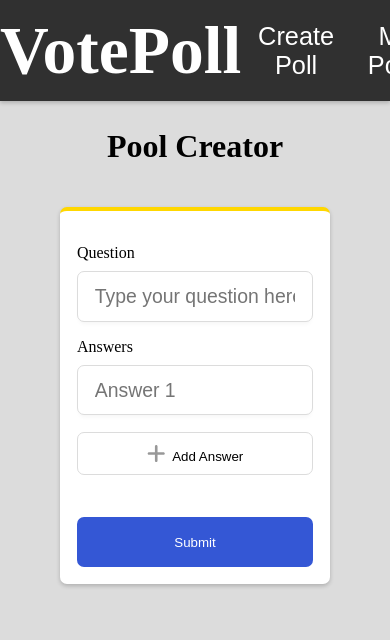
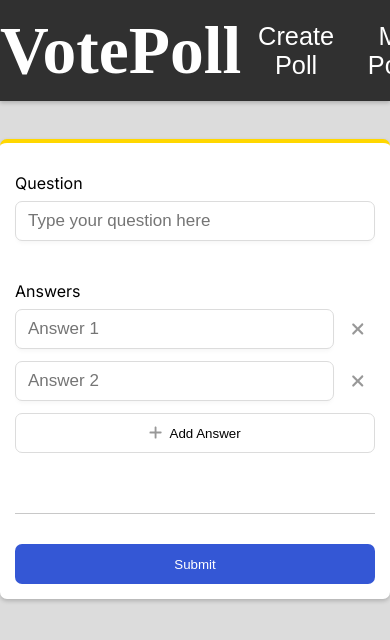
Before and after one commit to Akat21/VotePoll, a React (Create React App) app in the folder front/: page / in a window 390 px wide. Shown: the top 640 px of the page. Built offline with nearby package versions, Linux system fonts and the light colour scheme; no server answers.

Commit message:
mobile responsive

```diff
--- a/front/src/createPool/MainForm.tsx
+++ b/front/src/createPool/MainForm.tsx
@@ -11,7 +11,7 @@ const MainForm: React.FC = () =>{
     const navigate = useNavigate();
 
     const [question, setQuestion] = React.useState<string>("")
-    const [answers, setAnswers] = React.useState<Answers[]>([{name: "", count: 0}])
+    const [answers, setAnswers] = React.useState<Answers[]>([{name: "", count: 0}, {name: "", count: 0}])
     const [errorMessage, setErrorMessage] = React.useState<string | undefined>()
 
     const onSubmitHandle = () =>{
@@ -42,6 +42,7 @@ const MainForm: React.FC = () =>{
                 <Question question={question} setQuestion={setQuestion}/>
                 <Answer answers={answers} setAnswers={setAnswers}/>
                 {errorMessage && <ErrorBox text={errorMessage}/>}
+                <hr />
                 <button type="button" onClick={onSubmitHandle} className="submit-create-btn">Submit</button>
             </form>
         </div>
--- a/front/src/createPool/components/Answer.tsx
+++ b/front/src/createPool/components/Answer.tsx
@@ -32,7 +32,7 @@ const Answer: React.FC<AnswerProps> = ({answers, setAnswers}) =>{
             <div key={idx} className='answers-item-container'>
                 <input type="text" className="answer" name="answer" value={item.name} onChange={(e)=>onHandleInputChange(e.target.value, idx)} placeholder={'Answer ' + (idx + 1)}/>
                 {answers.length > 1 && <button type='button' onClick={() => onHandleInputDelete(idx)}>
-                    <FontAwesomeIcon icon={faTimes} style={{opacity: 0.4}} fontSize={'2.5vh'}/>
+                    <FontAwesomeIcon icon={faTimes} style={{opacity: 0.4}} fontSize={'18px'}/>
                 </button>}
             </div>
 
@@ -44,7 +44,7 @@ const Answer: React.FC<AnswerProps> = ({answers, setAnswers}) =>{
             <label htmlFor="answer">Answers</label>
             {Answers}
             <button type='button' onClick={onHandleInputAppend} className='append-btn'>
-                <FontAwesomeIcon icon={faPlus} style={{marginRight:'7px', opacity: 0.4}} fontSize={'2.5vh'}/>
+                <FontAwesomeIcon icon={faPlus} style={{marginRight:'7px', opacity: 0.4}} fontSize={'15px'}/>
                 {"Add Answer"}
             </button>
         </div>
--- a/front/src/createPool/createPoolPage.css
+++ b/front/src/createPool/createPoolPage.css
@@ -3,40 +3,50 @@
     flex-direction: column;
     align-items: center;
     align-content: center;
-    margin-top: 8vh;
+    margin-top: 60px;
     border-radius: 7px;
-    margin-bottom: 5vh;
-    padding: 60px;
+    font-family: 'Inter', sans-serif;
+    font-weight: 400;
 }
 
+
 .pool-creator-main-form-container{
-    margin-top: 5vh;
+    margin-top: 40px;
     border-radius: 7px;
     border-top: 4px solid gold;
-    width: 80vh;
+    width: 500px;
     background: white;
     box-shadow: 0 2px 4px rgba(0, 0, 0, 0.2);
-    margin-bottom: 5vh;
+    margin-bottom: 30px;
 }
 
 .pool-creator-main-form{
-    margin: 2vh;
-    margin-top: 4vh;
+    margin: 15px;
+    margin-top: 30px;
+}
+
+.pool-creator-main-form hr{
+    height: 1px;
+    border: 0;
+    margin-top: 30px;
+    margin-bottom: 30px;
+    background: #C8C8C8;
+    font-weight: 100;
 }
 
 .pool-creator-main-form label{
-    margin-bottom: 1vh;
+    margin-bottom: 8px;
 }
 
 .pool-creator-main-form input{
-    height: 6vh;
+    height: 40px;
     width: 100%;
-    font-size: 2.3vh;
+    font-size: 17px;
     border: 1px solid #DCDCDC;
     border-radius: 7px;
-    padding: 2vh;
+    padding: 12px;
     box-shadow: 0 4px 4px -2px rgba(0, 0, 0, 0.04);
-    margin-bottom: 2vh;
+    margin-bottom: 12px;
 }
 
 .question-creation-container,
@@ -46,13 +56,18 @@
     user-select: none;
 }
 
+.question-creation-container input{
+    margin-bottom: 40px;
+}
+
 .append-btn{
     border: 1px solid #DCDCDC;
     background: white;
     cursor: pointer;
-    width: 18vh;
-    height: 5vh;
+    width: 120px;
+    height: 40px;
     border-radius: 7px;
+    margin-bottom: 30px;
     transition: all 0.5s ease;
 }
 
@@ -67,11 +82,11 @@
 
 .answers-item-container button{
     border: none;
-    width: 5vh;
-    height: 6vh;
+    width: 40px;
+    height: 40px;
     justify-content: center;
     background: transparent;
-    margin-left: 1vh;
+    margin-left: 6px;
     cursor: pointer;
 }
 
@@ -84,9 +99,8 @@
     border: none;
     border-radius: 7px;
     color: white;
-    width: 100%;
-    height: 6vh;
-    margin-top: 5vh;
+    width: 35%;
+    height: 40px;
     cursor: pointer;
     transition: all 0.5s ease;
 }
@@ -94,13 +108,13 @@
 .error-container{
     border: none;
     border-radius: 7px;
-    margin-top: 5vh;
+    margin-top: 35px;
     background: #ffdede;
-    padding: 2vh;
+    padding: 12px;
 }
 
 .error-txt{
-    font-size: 17px;
+    font-size: 15px;
     font-weight: 200;
     color: #841617;
     opacity: 1;
@@ -110,15 +124,13 @@
     background: #0039a6;
 }
 
-@media screen and (max-width: 790px){
+@media screen and (max-width: 500px){
     .append-btn {
-      border: 1px solid #DCDCDC;
-      background: white;
-      cursor: pointer;
       width: 100%;
-      height: 5vh;
-      border-radius: 7px;
-      transition: all 0.5s ease;
+    }
+
+    .submit-create-btn{
+        width: 100%;
     }
 
     .pool-creator-main-form-container{
--- a/front/src/navbar/navbar.css
+++ b/front/src/navbar/navbar.css
@@ -9,6 +9,7 @@
     width: 100%;
     height: 12vh;
     box-shadow: 0 2px 4px 0 rgba(0,0,0,.2);
+    z-index: 100;
 }
 
 .navbar h1{
--- a/front/src/pool/MainForm.tsx
+++ b/front/src/pool/MainForm.tsx
@@ -60,8 +60,10 @@ const MainForm: React.FC<MainFormProps> = ({question, answers}) =>{
                 <h2>Make a choice:</h2>
                 {Answers}
                 {errorMessage && <ErrorBox text={errorMessage}/>}
-                <button type="button" onClick={onSubmitHandle} className="submit-vote-btn">Vote</button>
-                <button type="button" onClick={onShowResultsHandle} className="show-results-btn">Show Results</button>
+                <div className="btns-vote-container">
+                    <button type="button" onClick={onSubmitHandle} className="submit-vote-btn">Vote</button>
+                    <button type="button" onClick={onShowResultsHandle} className="show-results-btn">Show Results</button>
+                </div>
             </form>
         </div>
     )
--- a/front/src/pool/poll.css
+++ b/front/src/pool/poll.css
@@ -1,11 +1,11 @@
 .pool-answers-main-form-container{
-    margin-top: 5vh;
+    margin-top: 35px;
     border-radius: 7px;
     border-top: 4px solid gold;
-    width: 80vh;
+    width: 500px;
     background: white;
     box-shadow: 0 2px 4px rgba(0, 0, 0, 0.2);
-    margin-bottom: 5vh;
+    margin-bottom: 35px;
     font-family: 'Inter', sans-serif;
     font-weight: 400;
 }
@@ -79,17 +79,22 @@
     border: 1px solid gray;
 }
 
+.btns-vote-container{
+    display: flex;
+    flex-direction: row;
+}
+
 .submit-vote-btn:hover{
     background: #0039a6;
 }
 
 .pool-share-form-container{
-    margin-top: 5vh;
+    margin-top: 35px;
     border-radius: 7px;
-    width: 80vh;
+    width: 500px;
     background: white;
     box-shadow: 0 2px 4px rgba(0, 0, 0, 0.2);
-    margin-bottom: 5vh;
+    margin-bottom: 35px;
 }
 
 .share-title-container{
@@ -116,6 +121,7 @@
     flex-direction: column;
     align-items: center;
     margin: 15px;
+    margin-bottom: 30px;
 }
 
 .share-input-container input{
@@ -157,3 +163,23 @@
     height: 100%;
     align-self: flex-start;
 }
+
+@media screen and (max-width: 500px){
+    .submit-vote-btn{
+        width: 100%;
+    }
+
+    .show-results-btn{
+        width: 100%;
+    }
+
+    .pool-answers-main-form-container{
+        margin-top: 80px;
+        width: 100%;
+        background: white;
+    }
+
+    .pool-share-form-container{
+        width: 100%;
+    }
+  }
--- a/front/src/results/resultsPage.css
+++ b/front/src/results/resultsPage.css
@@ -1,11 +1,11 @@
 .poll-results-container{
-    margin-top: 5vh;
+    margin-top: 85px;
     border-radius: 7px;
     border-top: 4px solid gold;
     width: auto;
     background: white;
     box-shadow: 0 2px 4px rgba(0, 0, 0, 0.2);
-    margin-bottom: 5vh;
+    margin-bottom: 35px;
     font-family: 'Inter', sans-serif;
     font-weight: 400;
 }
@@ -25,7 +25,7 @@
     border: none;
     border-radius: 7px;
     color: white;
-    width: 25%;
+    width: 35%;
     height: 37px;
     margin-top: 25px;
     transition: all 0.5s ease;
@@ -35,16 +35,12 @@
     margin-left: 20px;
 }
 
-.btns-container button:nth-child(1):hover{
-    /* background: #0039a6; */
-}
-
 .btns-container button:nth-child(2){
     background: white;
     border: 1px solid silver;
     border-radius: 7px;
     color: gray;
-    width: 25%;
+    width: 35%;
     height: 37px;
     margin-top: 25px;
     margin-left: 20px;
@@ -126,3 +122,31 @@
     border-top-left-radius: 20px;
     border-bottom-left-radius: 20px;
 }
+
+@media screen and (max-width: 850px){
+    .btns-container button:nth-child(1){
+        width: 50%;
+    }
+
+    .btns-container button:nth-child(2){
+        width: 50%;
+    }
+
+    .poll-results-container{
+        width: 100%;
+    }
+
+    .main-content-results-container{
+        width: 100%;
+        flex-direction: column;
+        align-items: center;
+    }
+
+    .left-content-container{
+        width: 100%;
+    }
+
+    .vote-count-container{
+        width: 95%;
+    }
+  }
```
